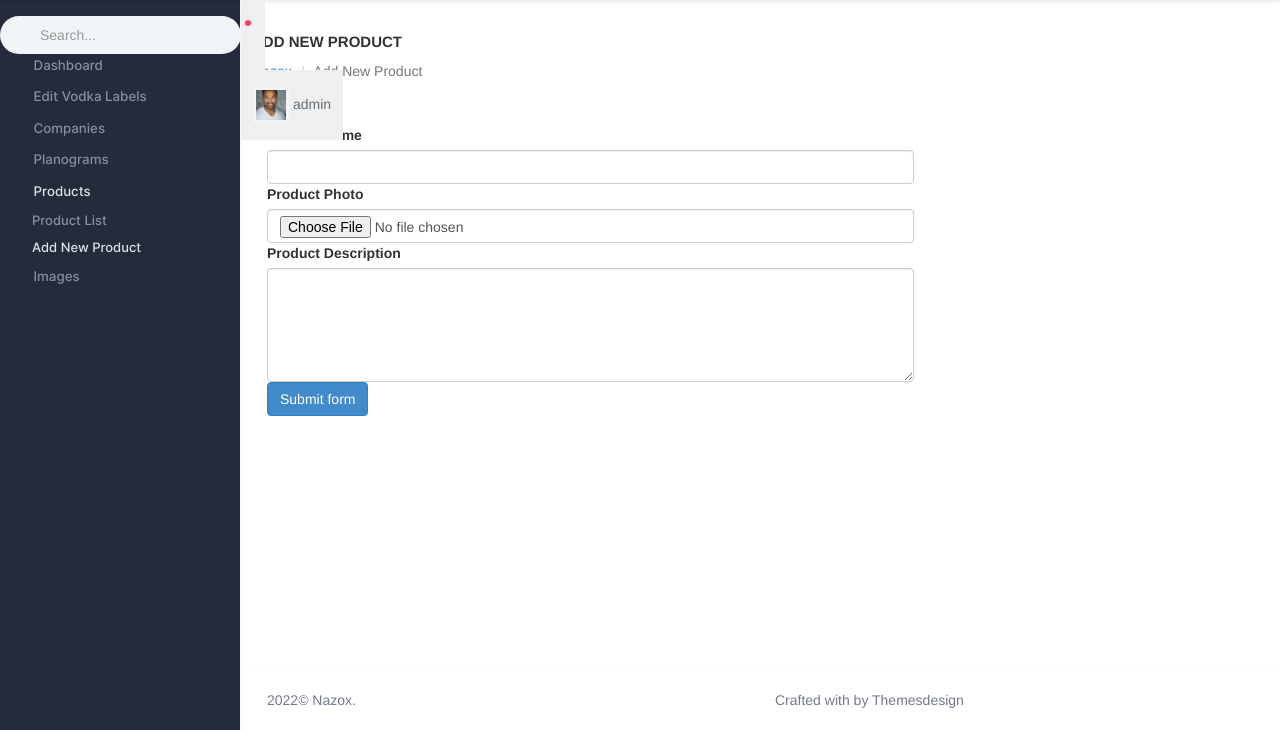
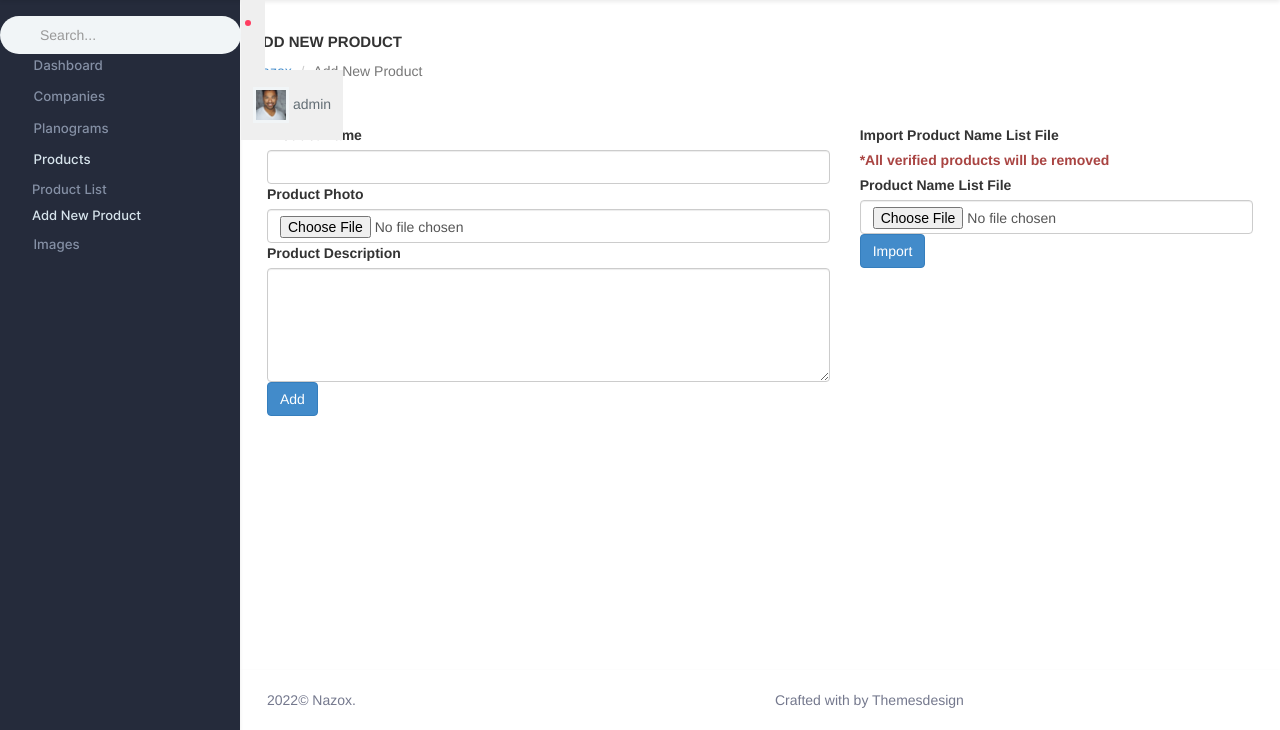
Before and after one commit to Luandev1112/BottleDetection, a Django app: page /product/new in a window 1280 px wide. Shown: the part 70-800 px from the top of the page. Run offline with Django 3.2, Linux system fonts and the light colour scheme; a user stored in the database is signed in; some libraries are stand-ins or nearby versions.

Commit message:
complete produt pages

```diff
--- a/nazox/urls.py
+++ b/nazox/urls.py
@@ -28,15 +28,16 @@ urlpatterns = [
 
     path('products',views.ProductsView.as_view(),name='products'),# Products
     path('product/new',views.ProductAddView.as_view(),name='product-new'),# New Product
-    path('product/<id>',views.ProductGetView.as_view(),name='product'),# New Product
+    path('product/<id>',views.ProductGetView.as_view(),name='product'),# GET Product
+    path('product-delete/<id>',views.ProductDeleteView.as_view(),name='product-delete'),# DELETE Product
+    path('product-import',views.ProductImportView.as_view(),name='product-import'),# Import Product
+    path('product-export',views.ProductExportView.as_view(),name='product-export'),# Import Product
 
     path('planograms',views.PlanogramsView.as_view(),name='planograms'),# Planograms
     path('planogram/new',views.PlanogramAddView.as_view(),name='planogram-new'),# New Planogram
 
     path('imagelist',views.ImageListView.as_view(),name='imagelist'),# New Planogram
     path('processlist',views.ProcessListView.as_view(),name='processlist'),# New Planogram
-
-    path('brands',views.BrandsView.as_view(),name='brands'),# New Planogram
 
     # Apps
     path('ecommerce/',include('ecommerce.urls')),# Ecommerce
--- a/nazox/views.py
+++ b/nazox/views.py
@@ -11,6 +11,10 @@ from layouts.models import Product
 import uuid
 import math
 from datetime import datetime
+from django.core.files.storage import FileSystemStorage
+import os
+from django.conf import settings
+from django.core.files import File
 
 # Dashboard
 class DashboardView(LoginRequiredMixin,View):
@@ -54,13 +58,13 @@ class ProductsView(LoginRequiredMixin,View):
         page_list = []
         page_no = int(request.GET.get('page', '1'))
         total_rows = Product.objects.count()
-        numbers_per_page = 20
+        numbers_per_page = 10
         total_no_of_pages = math.ceil(total_rows / numbers_per_page)
         rows_from = 0
         rows_to = 0
 
         if total_rows > 0:
-            products = Product.objects.all()[(page_no-1)*numbers_per_page : page_no*numbers_per_page].values()
+            products = Product.objects.order_by('-status', 'order').all()[(page_no-1)*numbers_per_page : page_no*numbers_per_page].values()
             rows_from = (page_no-1)*numbers_per_page + 1
             if page_no < total_no_of_pages:
                 rows_to = page_no * numbers_per_page
@@ -216,8 +220,8 @@ class ProductsView(LoginRequiredMixin,View):
             'rows_from' : rows_from,
             'rows_to' : rows_to,
             'rows_total' : total_rows,
-            'title' : 'Add New Product',
-            'pageview' : 'Nazox',
+            'title' : 'Product List',
+            'pageview' : 'Drink',
         }
         return render(request, 'pages/product/product-list.html',datas)
     def post(self,request):
@@ -248,7 +252,45 @@ class ProductAddView(LoginRequiredMixin,View):
             product_id = uuid.uuid4()
             row = Product(product_id = product_id, product_name = product_name, product_photo = product_image, description = product_description)
             row.save()
-            return render(request, 'pages/product/product-list.html')
+            return HttpResponseRedirect("/products")
+
+class ProductImportView(LoginRequiredMixin,View):
+    def post(self,request):
+        folder='media/dataset/'
+        if request.method == "POST" and request.FILES['file']:
+            name_file = request.FILES.get('file')
+            fs = FileSystemStorage(location=folder) #defaults to   MEDIA_ROOT
+            path = folder + name_file.name
+            if os.path.isfile(path):
+                os.remove(path)
+            filename = fs.save(name_file.name, name_file)
+            order = 0
+            with open(os.path.join(settings.MEDIA_ROOT + 'dataset/', filename)) as namesfile:
+                names = namesfile.readlines()
+                Product.objects.filter(status = 1).delete()
+                for name in names:
+                    order += 1
+                    product_id = uuid.uuid4()
+                    row = Product(product_id = product_id, product_name = name, status = 1, description = '', order = order)
+                    row.save()
+            return HttpResponseRedirect("/products")
+
+class ProductExportView(LoginRequiredMixin,View):
+    def get(self,request):
+        file_path = os.path.join(settings.MEDIA_ROOT + 'dataset/', 'vodka.names')
+        if os.path.isfile(file_path):
+            os.remove(file_path)
+        verified_products = Product.objects.filter(status = 1)
+        f = open(file_path, 'a', encoding='utf8')
+        names_file = File(f)
+        for pro in verified_products:
+            names_file.write(pro.product_name.strip())
+            names_file.write('\n')
+        names_file.close
+        f.close
+        data = {}
+        data['result'] = 'success'
+        return JsonResponse(data)
 
 class ProductGetView(LoginRequiredMixin,View):
     def get(self, request, id):
@@ -260,6 +302,14 @@ class ProductGetView(LoginRequiredMixin,View):
         datas['description'] = pro.description
         datas['order'] = pro.order
         return JsonResponse(datas)
+
+class ProductDeleteView(LoginRequiredMixin,View):
+    def get(self, request, id):
+        pro = Product.objects.get(id=id)
+        pro.delete()
+        data = {}
+        data['result'] = 'success'
+        return JsonResponse(data)
 
 class ProductEditView(LoginRequiredMixin,View):
     def get(self,request):
--- a/templates/pages/product/product-new.html
+++ b/templates/pages/product/product-new.html
@@ -13,7 +13,7 @@
 {% endblock extra_css %}
 {% block content %}
     <div class="row">
-        <div class="col-lg-8">
+        <div class="col-lg-7">
             <div class="card">
                 <div class="card-body">
                     <form action="/product/new"  method="POST" enctype="multipart/form-data">
@@ -31,7 +31,27 @@
                             <textarea class="form-control" id="productdesc" name="product_description" rows="5"></textarea>
                         </div>
                         <div class="mb-3 text-end">
-                            <button class="btn btn-primary" type="submit">Submit form</button>
+                            <button class="btn btn-primary" type="submit">Add</button>
+                        </div>
+                    </form>
+                </div>
+            </div>
+        </div>
+        <div class="col-lg-5">
+            <div class="card">
+                <div class="card-body">
+                    <form action="/product-import"  method="POST" enctype="multipart/form-data">
+                        {% csrf_token %}
+                        <div class="mb-3">
+                            <label class="form-label" for="product_name">Import Product Name List File</label><br>
+                            <label class="form-label text-danger" for="product_name">*All verified products will be removed</label>
+                        </div>
+                        <div class="mb-3">
+                            <label class="form-label" for="file">Product Name List File</label>
+                            <input id="product_file" name="file" type="file" class="form-control">
+                        </div>
+                        <div class="mb-3 text-end">
+                            <button class="btn btn-primary" type="submit">Import</button>
                         </div>
                     </form>
                 </div>
--- a/templates/partials/dev_sidebar.html
+++ b/templates/partials/dev_sidebar.html
@@ -12,11 +12,6 @@
 							<a href="{% url 'dashboard' %}" class="waves-effect"> <i class="ri-dashboard-line"></i>
 								<!-- <span class="badge rounded-pill bg-success float-end">3</span> -->
 								<span key="t-dashboards">Dashboard</span>
-							</a>
-						</li>
-						<li>
-							<a href="{% url 'brands' %}" class=" waves-effect"> <i class="ri-file-2-line"></i>
-								<span key="t-calendar" >Edit Vodka Labels</span>
 							</a>
 						</li>
 						<li>
```
Also changed, not shown: static/js/pages/product-list.js (+35 -0 lines), templates/pages/product/product-list.html (+9 -3 lines), media/products/6c5bb285-e972-4944-9cea-ef48f2943d50.png (added), media/products/d8758d0c-d68f-4562-902b-318085421564.png (added), 2 other files.
